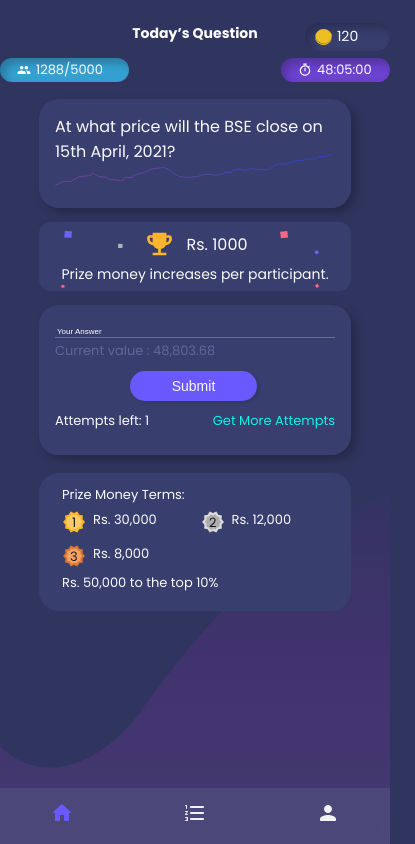
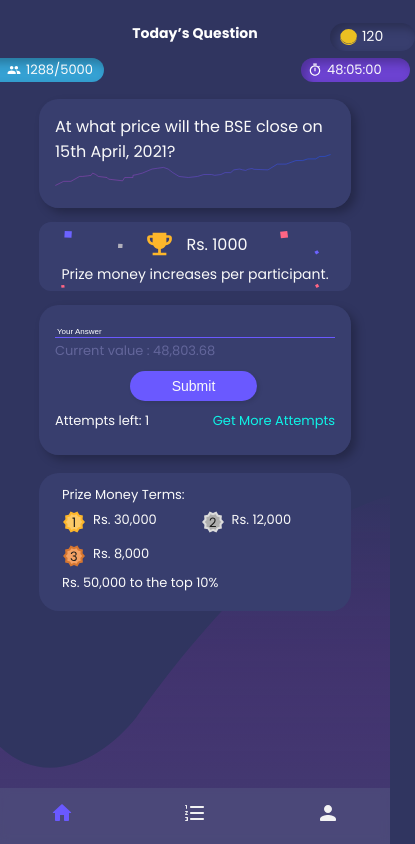
Before and after one commit to hmnth07/Reckon-landing-page, a plain HTML site: page index.html in a window 390 px wide. Shown: the whole page, 415 px wide, since content can reach past the window. Drawn offline with Linux system fonts and the light colour scheme.

Commit message:
Timer dispaly changes

```diff
--- a/styles.css
+++ b/styles.css
@@ -171,7 +171,6 @@ body {
     font-size: 16px;
     text-align: center;
 }
-
 .box2-flex-container p {
     font-size: 28px;
     margin-left: 13px;
@@ -221,6 +220,7 @@ body {
     color: #0EF4E7;
     text-decoration: none;
 }
+
 /* ______________________hero-section___Right___container__________ */
 .right-container {
     /* width: 289px; */
@@ -233,7 +233,6 @@ body {
     display: flex;
     justify-content: space-between;
 }
-
 .people, .timer{
     width: 130px;
     height: 40px;
@@ -319,10 +318,10 @@ body {
     .box2-flex-container p {
         font-size: 24px;
     }
+
     .right-container {
         padding-left: 100px;
     }
-
     .prize-money-container {
         width: 361px;
     }
@@ -443,7 +442,6 @@ body {
         margin: 5px auto;
         padding-top: 7px;
     }
-
     .box2-flex-container p {
         font-size: 16px;
         margin-left: 11px;
@@ -503,14 +501,12 @@ body {
     .people-timer-flex-box {
         position: absolute;
         top: 35px;
-        right: 0px;
-        left: 0px;
+        right: -20px;
+        left: -25px;
         display: flex;
         justify-content: space-between;
     }
-
     .people, .timer{
-
         width: 129px;
         height: 24px;
         display: flex;
@@ -519,8 +515,11 @@ body {
     .timer {
         width: 109px;
     }
-    .people-timer-flex-box img {
-        margin: 3px 5px 3px 15px;
+    .people img {
+        margin: 3px 5px 3px 30px;
+    }
+    .timer img {
+        margin: 3px 5px 3px 5px;
     }
     .prize-money-container {
         width: 100%;
@@ -533,7 +532,6 @@ body {
         height: 580px;
         background-image: url(../images/mobile-footer-bg.svg);
     }
-
 
 
 /* ____________________Mobile/tablet content_______ */
@@ -559,7 +557,7 @@ body {
         position: absolute;
         z-index: 1;
         top: 0px;
-        right: 0px;
+        right: -25px;
         width: 85px;
         height: 28px;
 
@@ -587,7 +585,6 @@ body {
         position: fixed;
         bottom: 0px;
     }
-
     #menu img {
         margin: 0px 50px;
     }
```
